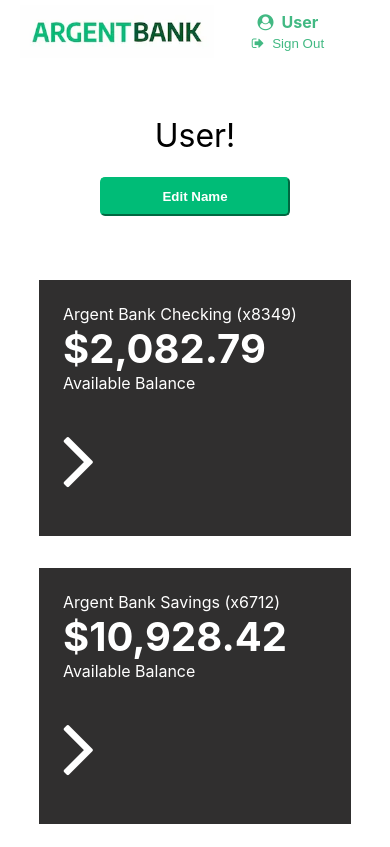
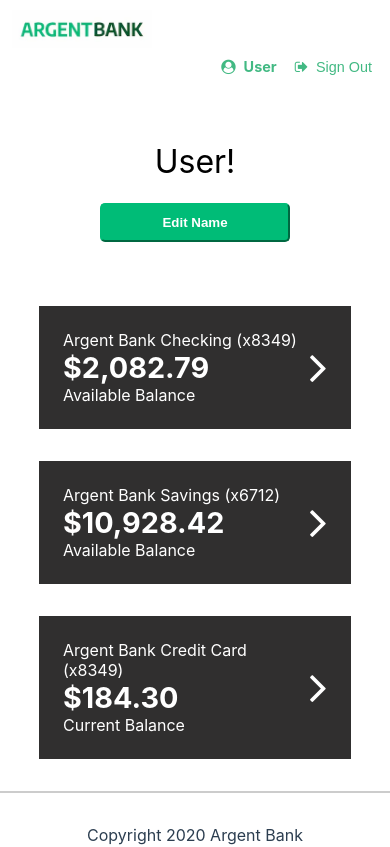
Before and after one commit to marieprn/ArgentBank-Frontend-React, a React (Create React App) app: page /user in a window 390 px wide. Shown: the top 847 px of the page. Built offline with nearby package versions, Linux system fonts and the light colour scheme; no server answers; sample sign-in values are in the browser's storage.

Commit message:
Modification css pour version responsive

```diff
--- a/src/css/main.css
+++ b/src/css/main.css
@@ -1,35 +1,75 @@
+/* =========================================================
+   Base / Reset
+   ========================================================= */
+
+:root {
+  --text: #2c3e50;
+  --brand: #42b983;
+  --accent: #00bc77;
+  --border: #ccc;
+  --dark: #222;
+  --account-bg: #302f2f;
+}
+
 html {
   font-family: Avenir, Helvetica, Arial, sans-serif;
   -webkit-font-smoothing: antialiased;
   -moz-osx-font-smoothing: grayscale;
   text-align: center;
-  color: #2c3e50;
+  color: var(--text);
+}
+
+*,
+*::before,
+*::after {
+  box-sizing: border-box;
+}
+
+html, body {
+  height: 100%;
 }
 
 body {
   margin: 0;
+  min-height: 100dvh; /* sticky footer mobile safe */
   display: flex;
   flex-direction: column;
-  min-height: 100vh;
 }
 
 .main {
   flex: 1;
+  display: flex;
+  flex-direction: column;
 }
 
+#root {
+  min-height: 100dvh;
+  display: flex;
+  flex-direction: column;
+}
+
+.footer {
+  margin-top: auto;
+}
+
+/* Visually hidden (accessibility) */
 .sr-only {
   border: 0 !important;
-  clip: rect(1px, 1px, 1px, 1px) !important; /* 1 */
+  clip: rect(1px, 1px, 1px, 1px) !important;
   -webkit-clip-path: inset(50%) !important;
-  clip-path: inset(50%) !important; /* 2 */
+  clip-path: inset(50%) !important;
   height: 1px !important;
   margin: -1px !important;
   overflow: hidden !important;
   padding: 0 !important;
   position: absolute !important;
   width: 1px !important;
-  white-space: nowrap !important; /* 3 */
+  white-space: nowrap !important;
 }
+
+/* =========================================================
+   Navigation
+   ========================================================= */
 
 .main-nav {
   display: flex;
@@ -40,25 +80,11 @@ body {
 
 .main-nav a {
   font-weight: bold;
-  color: #42b983;
+  color: var(--brand);
 }
 
 .main-nav a.router-link-exact-active {
-  color: #42b983;
-}
-
-.main-nav-item {
-  text-decoration: none;
-  margin-right: 0.5rem;
-  display: inline-flex;
-  align-items: center;
-  gap: 8px;
-  line-height: 1;
-  color: #42b983;
-}
-
-.main-nav-item:hover {
-   border-bottom: 1px solid currentColor;
+  color: var(--brand);
 }
 
 .main-nav-logo {
@@ -70,6 +96,24 @@ body {
   max-width: 100%;
   width: 200px;
 }
+
+.main-nav-item {
+  text-decoration: none;
+  margin-right: 0.5rem;
+  display: inline-flex;
+  align-items: center;
+  gap: 8px;
+  line-height: 1;
+  color: var(--brand);
+}
+
+.main-nav-item:hover {
+  border-bottom: 1px solid currentColor;
+}
+
+/* =========================================================
+   Hero
+   ========================================================= */
 
 .hero {
   background-image: url("../assets/img/bank-tree.jpeg");
@@ -124,6 +168,10 @@ body {
   }
 }
 
+/* =========================================================
+   Features
+   ========================================================= */
+
 .features {
   display: flex;
   flex-direction: column;
@@ -135,56 +183,38 @@ body {
   }
 }
 
-.feature-icon {
-  width: 100px;
-  border: 10px solid #00bc77;
-  border-radius: 50%;
-  padding: 1rem;
-}
-
 .feature-item {
   flex: 1;
   padding: 2.5rem;
 }
 
+.feature-icon {
+  width: 100px;
+  border: 10px solid var(--accent);
+  border-radius: 50%;
+  padding: 1rem;
+}
+
 .feature-item-title {
-  color: #222;
+  color: var(--dark);
   font-size: 1.25rem;
   font-weight: bold;
   margin-bottom: 0.5rem;
 }
 
-.sign-in-button {
-  display: block;
-  width: 100%;
-  padding: 8px;
-  font-size: 1.1rem;
-  font-weight: bold;
-  margin-top: 1rem;
-  border-color: #00bc77;
-  background-color: #00bc77;
-  color: #fff;
-}
+/* =========================================================
+   Sign in
+   ========================================================= */
 
 .sign-in-content {
-  box-sizing: border-box;
   background-color: white;
   width: 300px;
-  margin: 0 auto;
-  margin-top: 3rem;
+  margin: 3rem auto 0;
   padding: 2rem;
 }
 
 .sign-in-icon {
   font-size: 5rem;
-}
-
-.input-remember {
-  display: flex;
-}
-
-.input-remember label {
-  margin-left: 0.25rem;
 }
 
 .input-wrapper {
@@ -199,10 +229,34 @@ body {
   font-size: 1.2rem;
 }
 
+.input-remember {
+  display: flex;
+}
+
+.input-remember label {
+  margin-left: 0.25rem;
+}
+
+.sign-in-button {
+  display: block;
+  width: 100%;
+  padding: 8px;
+  font-size: 1.1rem;
+  font-weight: bold;
+  margin-top: 1rem;
+  border-color: var(--accent);
+  background-color: var(--accent);
+  color: #fff;
+}
+
+/* =========================================================
+   Footer
+   ========================================================= */
+
 .footer {
   display: flex;
   justify-content: center;
-  border-top: 2px solid #ccc;
+  border-top: 2px solid var(--border);
   padding: 2rem 0 1.5rem;
 }
 
@@ -211,19 +265,44 @@ body {
   padding: 0;
 }
 
+/* =========================================================
+   Accounts / User page
+   ========================================================= */
+
+.header {
+  color: #fff;
+  margin-bottom: 2rem;
+  padding: 2rem 0;
+}
+
+.header h1 {
+  color: black;
+  font-weight: normal;
+}
+
 .account {
   display: flex;
   justify-content: space-between;
   align-items: center;
-  background-color: #302f2f;
+  background-color: var(--account-bg);
   color: white;
   width: 80%;
-  margin: 0 auto;
+  margin: 0 auto 2rem;
   flex-direction: column;
   padding: 1.5rem;
-  box-sizing: border-box;
   text-align: left;
-  margin-bottom: 2rem;
+}
+
+.account-content-wrapper {
+  width: 100%;
+  flex: 1;
+}
+
+.account-title {
+  margin: 0;
+  padding: 0;
+  font-size: 1rem;
+  font-weight: normal;
 }
 
 .account-amount {
@@ -236,37 +315,13 @@ body {
   margin: 0;
 }
 
-.account-title {
-  margin: 0;
-  padding: 0;
-  font-size: 1rem;
-  font-weight: normal;
-}
-
-.account-content-wrapper {
-  width: 100%;
-  flex: 1;
-}
-
 .edit-button {
-  border-color: #00bc77;
-  background-color: #00bc77;
+  border-color: var(--accent);
+  background-color: var(--accent);
   color: #fff;
   font-weight: bold;
   padding: 10px 60px;
   border-radius: 5px;
-}
-
-.header {
-  color: #fff;
-  margin-bottom: 2rem;
-  padding-top: 2rem;
-  padding-bottom: 2rem;
-}
-
-.header h1{
-  color: black;
-  font-weight: normal;
 }
 
 .transaction-button {
@@ -278,6 +333,25 @@ body {
   cursor: pointer;
   font-size: 90px;
 }
+
+/* Desktop/tablet layout for accounts */
+@media (min-width: 720px) {
+  .account {
+    flex-direction: row;
+  }
+
+  .account-content-wrapper.cta {
+    flex: 0;
+  }
+
+  .transaction-button {
+    width: 200px;
+  }
+}
+
+/* =========================================================
+   Edit name / errors
+   ========================================================= */
 
 .edit-name-form {
   margin-top: 1rem;
@@ -294,6 +368,11 @@ body {
   color: red;
   margin-top: 0.5rem;
 }
+
+/* =========================================================
+   Edit user (profile)
+   ========================================================= */
+
 .edit-user-form {
   display: flex;
   flex-direction: column;
@@ -334,16 +413,115 @@ body {
   margin-top: 0.5rem;
 }
 
-@media (min-width: 720px) {
+/* =========================================================
+   Mobile improvements ONLY (keeps desktop visual)
+   - Nothing here affects >= 720px
+   ========================================================= */
+
+@media (max-width: 719px) {
+  .main-nav {
+    flex-wrap: wrap;
+    padding: 10px 12px;
+    gap: 8px;
+  }
+
+  .main-nav-logo-image {
+    width: 140px;
+  }
+
+  .main-nav > div {
+    width: 100%;
+    display: flex;
+    justify-content: flex-end;
+    flex-wrap: wrap;
+    gap: 6px;
+  }
+
+  .main-nav-item {
+    margin-right: 0;
+    padding: 4px 6px;
+    font-size: 0.9rem;
+  }
+
+  .hero {
+    height: 220px;
+    background-position: center;
+  }
+
+  .hero-content {
+    width: 90%;
+    max-width: 320px;
+    padding: 1.25rem;
+    top: 1rem;
+  }
+
+  .feature-item {
+    padding: 1.5rem 1rem;
+  }
+
+  .feature-icon {
+    width: 80px;
+    border-width: 8px;
+  }
+
+  .sign-in-content {
+    width: 92%;
+    max-width: 360px;
+    padding: 1.5rem;
+    margin-top: 2rem;
+  }
+
+  .input-wrapper input {
+    font-size: 1rem;
+    padding: 0.6rem;
+  }
+
+  /* Accounts layout mobile */
   .account {
     flex-direction: row;
+    align-items: center;
+    gap: 12px;
+  }
+
+  .account-content-wrapper {
+    width: auto;
+    flex: 1;
+    min-width: 0;
   }
 
   .account-content-wrapper.cta {
-    flex: 0;
+    width: auto;
+    flex: 0 0 auto;
+    display: flex;
+    justify-content: flex-end;
+    align-items: center;
+    margin-left: auto; /* verrouille le chevron à droite */
   }
 
   .transaction-button {
-    width: 200px;
+    margin: 0;
+    padding: 0;
+    line-height: 1;
+    font-size: 3rem;
+  }
+
+  .account-amount {
+    font-size: 1.8rem;
+  }
+
+  /* Edit user */
+  .edit-user-form .input-wrapper {
+    flex-direction: column;
+    align-items: flex-start;
+    gap: 0.25rem;
+  }
+
+  .edit-user-form input {
+    width: 100%;
+    max-width: 260px;
+  }
+
+  .edit-user-actions {
+    flex-wrap: wrap;
   }
 }
```
